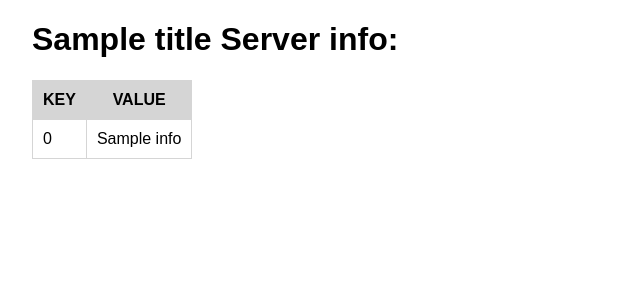
After one commit to fadyelgendy/cache_profiler, a PHP site: template src/Views/info.php in a window 1280 px wide. The commit adds this page. Shown: the top 300 px of the page, without its empty margins (0-640 px from the left). Run offline with PHP 8.4, Linux system fonts and the light colour scheme; the template is opened without the code that fills it: most values are stand-ins (such as "Sample title", 1, 10 or a date in 2020).

Commit message:
REDIS info

```diff
--- a/index.php
+++ b/index.php
@@ -1,9 +1,3 @@
-<?php
-
-require __DIR__ . "/vendor/autoload.php";
-
-?>
-
 <!DOCTYPE html>
 <html lang="en">
 
--- a/public/css/style.css
+++ b/public/css/style.css
@@ -14,6 +14,12 @@ html, body {
     align-items: center;
     justify-content: center;
     gap: 20px;
+}
+
+.content {
+    min-width: 95%;
+    width: 90%;
+    margin: auto;
 }
 
 .title {
@@ -53,3 +59,18 @@ img {
     width: 250px;
     height: 100px;
 }
+
+table, table th, table td {
+    border: 1px solid #d5d5d5;
+    border-collapse: collapse;
+    padding: 10px;
+}
+
+table thead {
+    background-color: #d5d5d5;
+}
+
+table tr:hover {
+    background-color: #d5d5d5;
+    cursor: pointer;
+}
--- a/src/CacheStrategies/CacheInterface.php
+++ b/src/CacheStrategies/CacheInterface.php
@@ -4,5 +4,5 @@ namespace Fadyandrawes\CacheProfiler\CacheStrategies;
 
 interface CacheInterface
 {
-    public function data();
+    public function handle();
 }
--- /dev/null
+++ b/src/Views/info.php
@@ -0,0 +1,33 @@
+<!DOCTYPE html>
+<html lang="en">
+
+<head>
+    <meta charset="UTF-8">
+    <meta http-equiv="X-UA-Compatible" content="IE=edge">
+    <meta name="viewport" content="width=device-width, initial-scale=1.0">
+    <title><?= $title; ?> cach</title>
+    <link rel="stylesheet" href="../../public/css/style.css">
+</head>
+
+<body>
+    <div class="content">
+        <h1><?= $title; ?> Server info:</h1>
+
+        <table>
+            <thead>
+                <th>KEY</th>
+                <th>VALUE</th>
+            </thead>
+            <tbody>
+                <?php foreach ($info as $key => $value) : ?>
+                    <tr>
+                        <td><?= $key; ?></td>
+                        <td><?= $value; ?></td>
+                    </tr>
+                <?php endforeach; ?>
+            </tbody>
+        </table>
+    </div>
+</body>
+
+</html>
```
Also changed, not shown: handler.php (+15 -10 lines), src/CacheStrategies/CacheContext.php (+13 -0 lines), src/CacheStrategies/RedisCache.php (+33 -2 lines), src/Enums/CacheDriverEnum.php (added, +9 -0 lines), src/View.php (added, +19 -0 lines).
